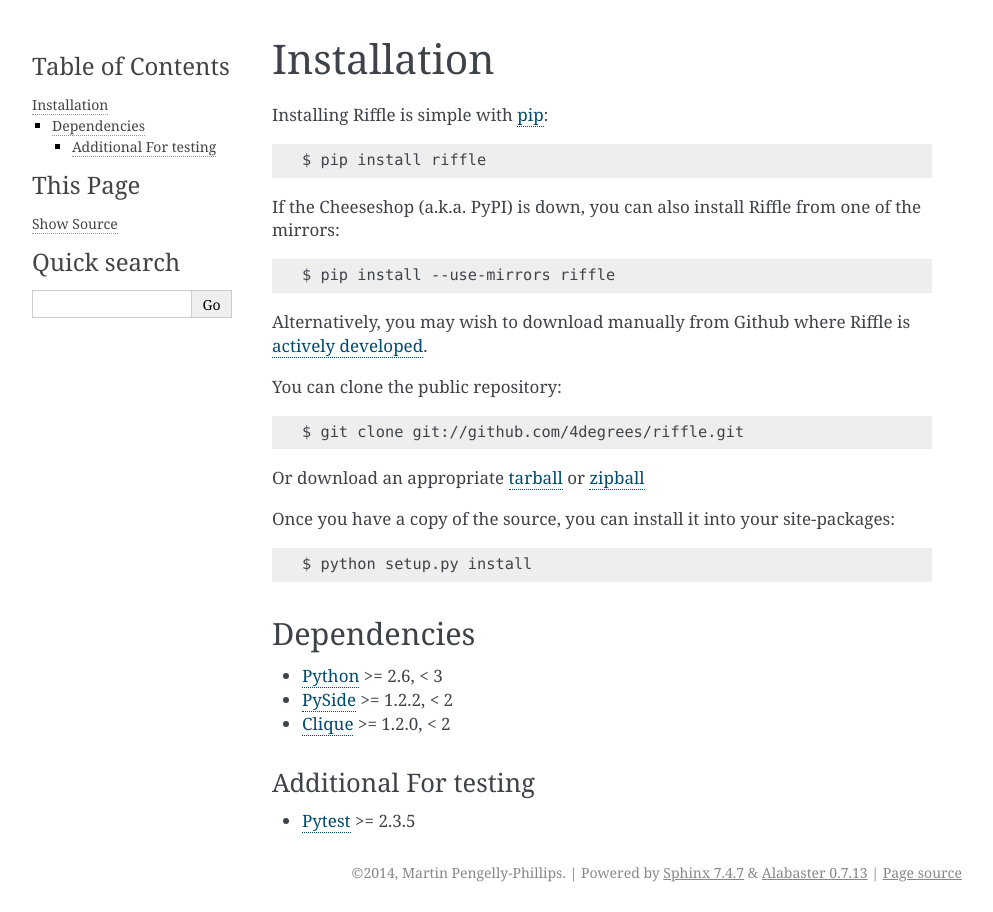
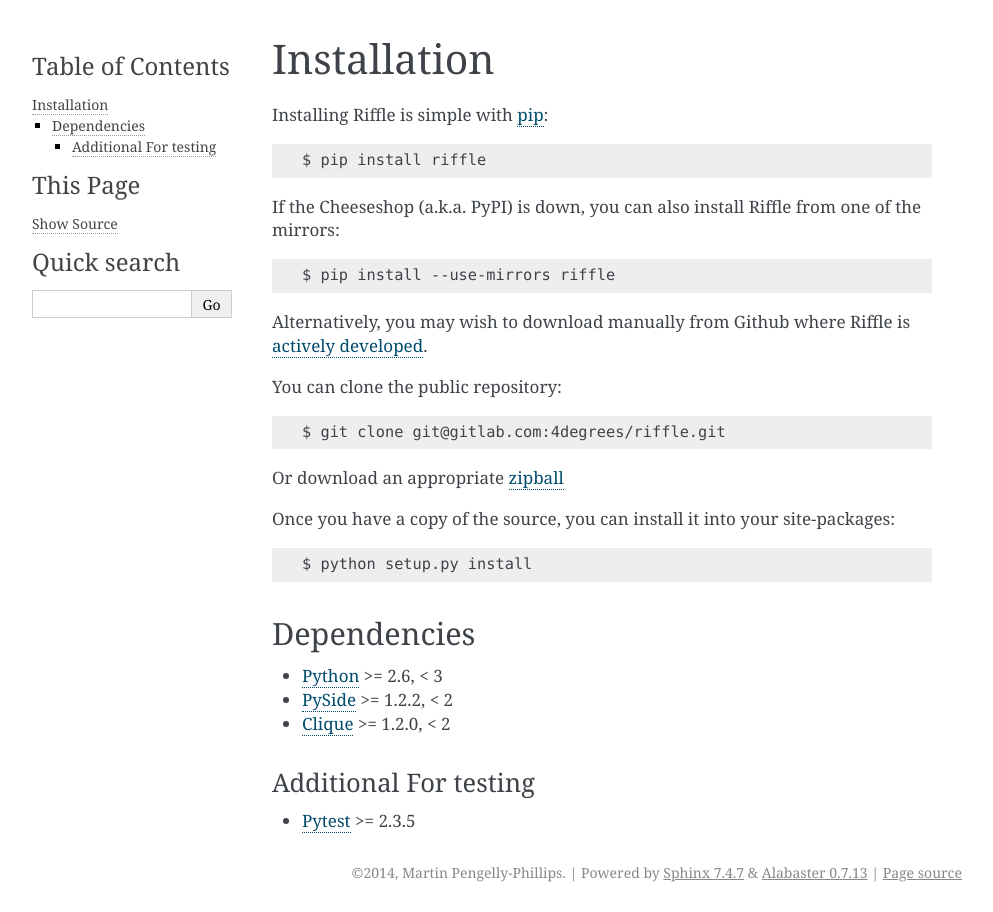
Before and after one commit to 4degrees/riffle, a Sphinx documentation site: the page built from doc/installation.rst, in a window 1280 px wide. Shown: the whole page, without its empty margins (148-1141 px from the left). Built offline with Sphinx 7.4.7, drawn with Linux system fonts in a browser that asks for light colours.

Commit message:
Update links from Github to Gitlab following project move.

```diff
--- a/README.rst
+++ b/README.rst
@@ -16,7 +16,7 @@
 
 Found a bug? Have an idea on how to make the tool better?
 
-Post it at https://github.com/4degrees/riffle/issues
+Post it at https://gitlab.com/4degrees/riffle/issues
 
 *********************
 Copyright and license
--- a/doc/installation.rst
+++ b/doc/installation.rst
@@ -20,15 +20,14 @@
     $ pip install --use-mirrors riffle
 
 Alternatively, you may wish to download manually from Github where Riffle
-is `actively developed <https://github.com/4degrees/riffle>`_.
+is `actively developed <https://gitlab.com/4degrees/riffle>`_.
 
 You can clone the public repository::
 
-    $ git clone git://github.com/4degrees/riffle.git
+    $ git clone git@gitlab.com:4degrees/riffle.git
 
 Or download an appropriate
-`tarball <https://github.com/4degrees/riffle/tarball/master>`_ or
-`zipball <https://github.com/4degrees/riffle/zipball/master>`_
+`zipball <https://gitlab.com/4degrees/riffle/repository/archive.zip?ref=master>`_
 
 Once you have a copy of the source, you can install it into your site-packages::
 
@@ -39,7 +38,7 @@
 
 * `Python <http://python.org>`_ >= 2.6, < 3
 * `PySide <http://qt-project.org/wiki/PySide>`_ >= 1.2.2, < 2
-* `Clique <https://github.com/4degrees/clique>`_ >= 1.2.0, < 2
+* `Clique <https://gitlab.com/4degrees/clique>`_ >= 1.2.0, < 2
 
 Additional For testing
 ----------------------
--- a/doc/usage.rst
+++ b/doc/usage.rst
@@ -30,7 +30,7 @@
     Selected: [u'C:\\Users\\Martin\\data\\scratch\\ftrack_test.mov']
 
 The browser can also identify sequences of files (using
-`Clique <https://github.com/4degrees/clique>`_). They will be displayed as a
+`Clique <https://gitlab.com/4degrees/clique>`_). They will be displayed as a
 special *collection* item and can be navigated into like a directory to see and
 select individual files.
 
--- a/setup.py
+++ b/setup.py
@@ -158,7 +158,7 @@
     description='Filesystem browser for PySide.',
     long_description=open(README_PATH).read(),
     keywords='filesystem, browser, pyside, qt, pyqt',
-    url='https://github.com/4degrees/riffle',
+    url='https://gitlab.com/4degrees/riffle',
     author='Martin Pengelly-Phillips',
     author_email='martin@4degrees.ltd.uk',
     license='Apache License (2.0)',
```
